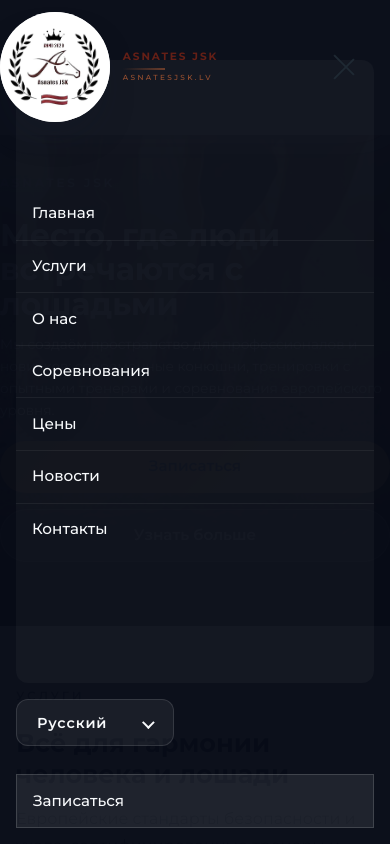
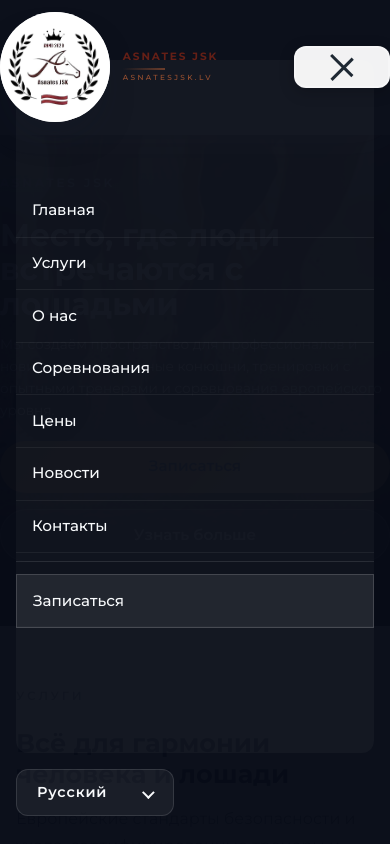
Before and after one commit to bgasimzade99/HorseLv, a React (Vite) app: page / in a window 390 px wide. Both pictures are taken after a click on the button 344 px from the left and 67 px from the top of the page. Built offline with nearby package versions, Linux system fonts and the light colour scheme.

Commit message:
Mobil menu iyileştirmeleri: sign up butonu Contacts altına eklendi, X butonu okunabilir yapıldı, dil dropdown tek satırda butonun altında

```diff
--- a/src/App.css
+++ b/src/App.css
@@ -2362,7 +2362,43 @@
     display: inline-flex;
     z-index: 10002;
     position: relative;
-    padding: 0.5rem;
+    padding: 0.6rem;
+    background: rgba(255, 255, 255, 0.95);
+    border-radius: 12px;
+    border: 2px solid rgba(31, 41, 51, 0.1);
+    box-shadow: 0 2px 8px rgba(0, 0, 0, 0.1);
+    transition: all 0.2s ease;
+  }
+
+  .nav-toggle:hover {
+    background: #ffffff;
+    box-shadow: 0 4px 12px rgba(0, 0, 0, 0.15);
+  }
+
+  .nav-toggle__line {
+    background: #1f2933;
+    width: 1.85rem;
+    height: 2.5px;
+  }
+
+  .site-header.is-open .nav-toggle,
+  .page--menu-open .site-header .nav-toggle {
+    background: rgba(255, 255, 255, 0.95) !important;
+    border-color: rgba(255, 255, 255, 0.3);
+    box-shadow: 0 4px 16px rgba(0, 0, 0, 0.2);
+  }
+
+  .site-header.is-open .nav-toggle__line,
+  .page--menu-open .site-header .nav-toggle__line {
+    background: #1f2933 !important;
+  }
+
+  .site-header.is-open .nav-toggle.is-open .nav-toggle__line {
+    background: #1f2933 !important;
+  }
+
+  .site-header.is-open .nav-toggle:hover {
+    background: #ffffff !important;
   }
 
   .page--menu-open {
@@ -2470,19 +2506,13 @@
     display: none;
   }
 
-  .nav-controls {
-    width: 100%;
-    margin: 0 0 1rem;
-    padding: 0;
-  }
-
-  .nav-actions {
-    width: 100%;
-    margin-top: auto;
-    padding-top: 0;
-  }
-
-  .nav-cta {
+  .nav-menu-cta {
+    margin-top: 0.5rem;
+    padding-top: 0.75rem;
+    border-top: 1px solid rgba(255, 255, 255, 0.1);
+  }
+
+  .nav-menu-cta__button {
     width: 100%;
     margin: 0;
     justify-content: center;
@@ -2491,12 +2521,20 @@
     border-radius: 12px;
     background: rgba(255, 255, 255, 0.08);
     border: 1px solid rgba(255, 255, 255, 0.15);
-  }
-
-  .nav-cta:hover {
+    color: #f8fafc;
+    text-align: center;
+  }
+
+  .nav-menu-cta__button:hover {
     background: rgba(255, 255, 255, 0.12);
     border-color: rgba(255, 255, 255, 0.25);
     color: #f2c463;
+  }
+
+  .nav-controls {
+    width: 100%;
+    margin: 0;
+    padding: 0;
   }
 
   .language-switcher {
--- a/src/App.jsx
+++ b/src/App.jsx
@@ -1018,10 +1018,20 @@ function App() {
   const [showScrollTop, setShowScrollTop] = useState(false)
   const [formStatus, setFormStatus] = useState({ type: null, message: null })
   const [isSubmitting, setIsSubmitting] = useState(false)
+  const [isMobile, setIsMobile] = useState(false)
   const scrollPositionRef = useRef(0)
   const languageDropdownRef = useRef(null)
   const headerRef = useRef(null)
   const t = translations[selectedLanguage] ?? translations.ru
+
+  useEffect(() => {
+    const checkMobile = () => {
+      setIsMobile(window.innerWidth <= 960)
+    }
+    checkMobile()
+    window.addEventListener('resize', checkMobile)
+    return () => window.removeEventListener('resize', checkMobile)
+  }, [])
 
   useEffect(() => {
     if (isMenuOpen) {
@@ -1266,6 +1276,13 @@ function App() {
                     </a>
                   </li>
                 ))}
+                {isMobile && (
+                  <li className="nav-menu-cta">
+                    <a className="btn btn--outline nav-menu-cta__button" href="#booking" onClick={closeMenu}>
+                      {t.navCta}
+                    </a>
+                  </li>
+                )}
               </ul>
               <div className="nav-controls">
                 <div
@@ -1304,11 +1321,11 @@ function App() {
                     ))}
                   </ul>
                 </div>
-              </div>
-              <div className="nav-actions">
-                <a className="btn btn--outline nav-cta" href="#booking" onClick={closeMenu}>
-                  {t.navCta}
-                </a>
+                {!isMobile && (
+                  <a className="btn btn--outline nav-cta" href="#booking">
+                    {t.navCta}
+                  </a>
+                )}
               </div>
             </nav>
           </div>
```
